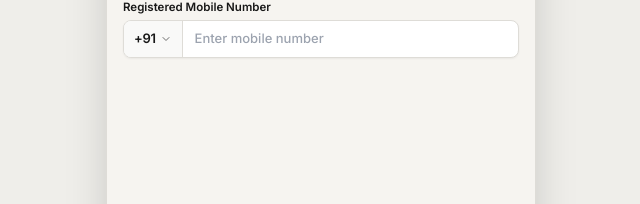
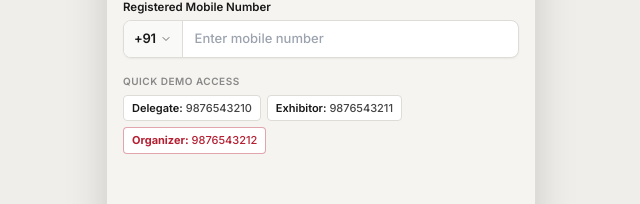
Before and after one commit to getmyevent/eventsphere-frontend, a Next.js app: page / in a window 1280 px wide. Shown: the part 466-670 px from the top of the page, without its empty margins (319-959 px from the left). Built offline with nearby package versions, Linux system fonts and the light colour scheme.

Commit message:
feat(auth): add quick demo access pills for Delegate, Exhibitor, and Organizer on AccessScreen

```diff
--- a/src/components/auth/AccessScreen.tsx
+++ b/src/components/auth/AccessScreen.tsx
@@ -358,6 +358,48 @@ export const AccessScreen: React.FC<AccessScreenProps> = ({ onSuccess }) => {
                 />
               </div>
             </div>
+
+            {/* Quick Demo Access Pills */}
+            <div className="pt-1">
+              <p className="text-[10px] font-semibold text-[#888888] uppercase tracking-wider mb-1.5">
+                Quick Demo Access
+              </p>
+              <div className="flex flex-wrap gap-1.5">
+                <button
+                  type="button"
+                  onClick={() => {
+                    setCountryCode('+91');
+                    setMobile('9876543210');
+                    if (status === 'error') setStatus('idle');
+                  }}
+                  className="px-2 py-1 bg-white hover:bg-[#EFECE6] border border-[#DEDCD7] rounded text-[11px] font-medium text-[#444] transition-colors cursor-pointer"
+                >
+                  <span className="font-semibold text-[#181818]">Delegate:</span> 9876543210
+                </button>
+                <button
+                  type="button"
+                  onClick={() => {
+                    setCountryCode('+91');
+                    setMobile('9876543211');
+                    if (status === 'error') setStatus('idle');
+                  }}
+                  className="px-2 py-1 bg-white hover:bg-[#EFECE6] border border-[#DEDCD7] rounded text-[11px] font-medium text-[#444] transition-colors cursor-pointer"
+                >
+                  <span className="font-semibold text-[#181818]">Exhibitor:</span> 9876543211
+                </button>
+                <button
+                  type="button"
+                  onClick={() => {
+                    setCountryCode('+91');
+                    setMobile('9876543212');
+                    if (status === 'error') setStatus('idle');
+                  }}
+                  className="px-2 py-1 bg-white hover:bg-[#FBEAEA] border border-[#B51F32]/40 text-[#B51F32] rounded text-[11px] font-medium transition-colors cursor-pointer"
+                >
+                  <span className="font-bold">Organizer:</span> 9876543212
+                </button>
+              </div>
+            </div>
           </div>
 
           {/* Error Message */}
```
